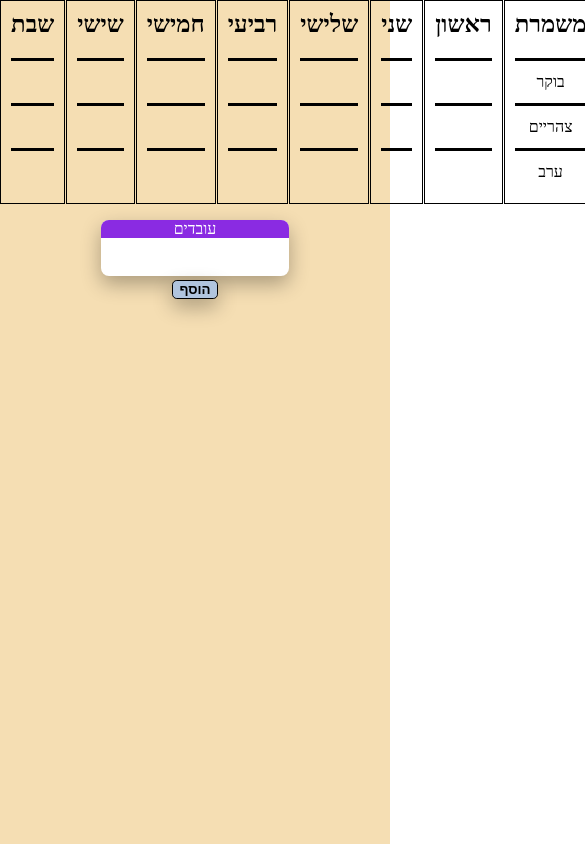
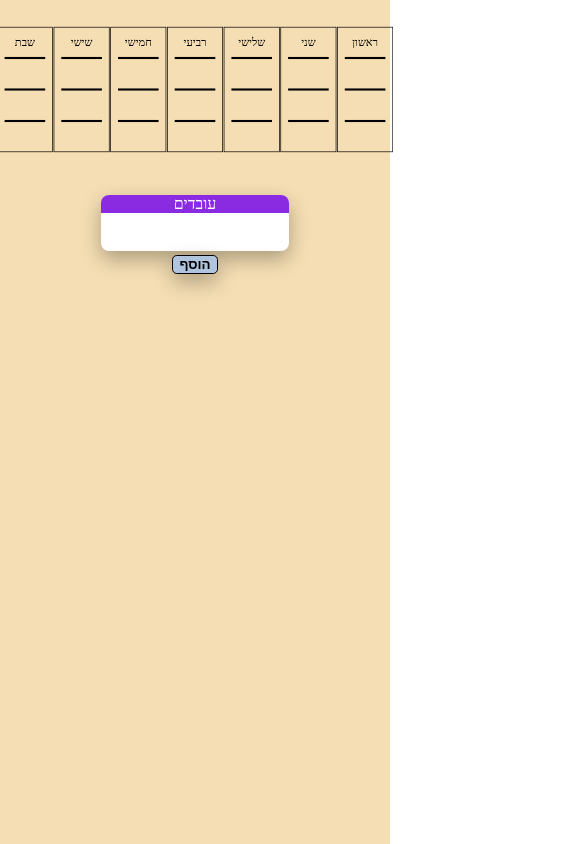
Before and after one commit to shahafss/shift-scheduler-app, a Nuxt app: page / in a window 390 px wide. Shown: the whole page, 585 px wide, since content can reach past the window. Built offline with nearby package versions, Linux system fonts and the light colour scheme.

Commit message:
basic mobile support

```diff
--- a/components/EmployeeListItem.tsx
+++ b/components/EmployeeListItem.tsx
@@ -1,5 +1,6 @@
 import { css } from "@emotion/css"
 import type { Employee } from "./EmplyeesListView"
+import { useScreenSize } from "./composables/useScreenSize"
 
 export const EmployeeListItem = defineComponent({
   name: "EmployeeListItem",
@@ -14,11 +15,16 @@ export const EmployeeListItem = defineComponent({
   },
   setup(props) {
     return () => {
+      const { isSsize } = useScreenSize()
       const { isSelected, employee, onClick, onDeleteClick } = props
 
       return (
         <div
-          class={[employeeStyle, isSelected && employeeSelectedStyle]}
+          class={[
+            employeeStyle,
+            isSelected && employeeSelectedStyle,
+            !isSsize.value && hoverStyle,
+          ]}
           onClick={() => onClick(employee)}
         >
           {isSelected && (
@@ -46,6 +52,9 @@ const employeeStyle = css({
   borderRadius: "0.25rem",
   userSelect: "none",
   transition: "all ease 0.3s",
+})
+
+const hoverStyle = css({
   ":hover": { transform: "scale(1.1)" },
 })
 
--- a/components/EmplyeesListView.tsx
+++ b/components/EmplyeesListView.tsx
@@ -43,6 +43,7 @@ export const EmployeesListView = defineComponent({
         color: generateRandomSoftRGBA(),
       })
       showInput.value = false
+      inputValue.value = undefined
     }
 
     function generateRandomSoftRGBA(): string {
--- a/components/Grid.tsx
+++ b/components/Grid.tsx
@@ -1,13 +1,19 @@
 import { defineComponent } from "vue"
-import { css } from "@emotion/css"
+import { css, cx } from "@emotion/css"
 import type { Employee } from "./EmplyeesListView"
 import { CellItem } from "./CellItem"
+
+type GridSize = "s" | "m" | "l"
 
 export const Grid = defineComponent({
   name: "ShiftsGrid",
   props: {
     selectedEmployee: {
       type: Object as PropType<Employee | null>,
+      required: true,
+    },
+    size: {
+      type: String as PropType<GridSize>,
       required: true,
     },
   },
@@ -20,7 +26,6 @@ export const Grid = defineComponent({
       const cellId = `cell-${dayIndex}-${cellIndex}`
       if (!cellEmployeeMap.value.has(cellId)) {
         cellEmployeeMap.value.set(cellId, props.selectedEmployee)
-        console.log(cellEmployeeMap.value)
       } else {
         cellEmployeeMap.value.delete(cellId)
       }
@@ -48,11 +53,13 @@ export const Grid = defineComponent({
 
       return days.map((day, dayIndex) => (
         <div class={column}>
-          <h2 class={columnTitle}>{day}</h2>
+          <div class={cx(gridCellStyle, css({ borderTop: 0 }))}>
+            <div class={columnTitle}>{day}</div>
+          </div>
           {[1, 2, 3].map((_, cellIndex) => (
             <div
               onClick={() => handleCellClick(dayIndex, cellIndex)}
-              class={[row]}
+              class={gridCellStyle}
             >
               {renderCellItems(dayIndex, cellIndex)}
             </div>
@@ -62,14 +69,22 @@ export const Grid = defineComponent({
     }
 
     return () => (
-      <div id="container" class={gridContainer}>
+      <div
+        class={
+          props.size === "l" || props.size === "m"
+            ? gridContainer
+            : gridContainerSmall
+        }
+      >
         {renderDays()}
-        <div class={column}>
-          <h2 class={columnTitle}>משמרת</h2>
-          <div class={row}>בוקר</div>
-          <div class={row}>צהריים</div>
-          <div class={row}>ערב</div>
-        </div>
+        {props.size === "l" && (
+          <div class={column}>
+            <div class={cx(gridCellStyle, css({ borderTop: 0 }))}>משמרת</div>
+            <div class={gridCellStyle}>בוקר</div>
+            <div class={gridCellStyle}>צהריים</div>
+            <div class={gridCellStyle}>ערב</div>
+          </div>
+        )}
       </div>
     )
   },
@@ -78,6 +93,14 @@ export const Grid = defineComponent({
 const gridContainer = css({
   display: "grid",
   gridTemplateColumns: "repeat(8, 1fr)",
+  gap: "5px",
+  height: "fit-content",
+})
+
+const gridContainerSmall = css({
+  scale: "0.7",
+  display: "grid",
+  gridTemplateColumns: "repeat(7, 1fr)",
   gap: "1px",
   height: "fit-content",
 })
@@ -88,15 +111,18 @@ const columnTitle = css({
 
 const column = css({
   border: "1px solid black",
-  padding: "10px",
+  padding: "0 10px",
   textAlign: "center",
 })
 
-const row = css({
+const gridCellStyle = css({
   height: "2rem",
   borderTop: "3px solid black",
   padding: "5px",
   display: "flex",
   justifyContent: "center",
   alignItems: "center",
+  minWidth: "3rem",
 })
+
+// const gridCellSmallStyle = css({})
--- a/components/HomePage.tsx
+++ b/components/HomePage.tsx
@@ -2,6 +2,7 @@ import { defineComponent } from "vue"
 import { css } from "@emotion/css"
 import { Grid } from "./Grid"
 import { EmployeesListView, type Employee } from "./EmplyeesListView"
+import { useScreenSize } from "./composables/useScreenSize"
 
 export const HomePage = defineComponent({
   name: "HomePage",
@@ -15,25 +16,39 @@ export const HomePage = defineComponent({
       }
     }
 
-    return () => (
-      <div class={style}>
-        <div style={{ width: "100%" }}>
-          <Grid selectedEmployee={selectedEmployee.value} />
-          <div style={{ marginTop: "1rem" }}>
-            <EmployeesListView
+    return () => {
+      const { isSsize, isMsize } = useScreenSize()
+
+      return (
+        <div class={containerStyle}>
+          <div class={contentStyle}>
+            <Grid
               selectedEmployee={selectedEmployee.value}
-              onUpdateSelectedEmployee={handleSelectedEmployeeUpdate}
+              size={isSsize.value ? "s" : isMsize.value ? "m" : "l"}
             />
+            <div style={{ marginTop: "1rem" }}>
+              <EmployeesListView
+                selectedEmployee={selectedEmployee.value}
+                onUpdateSelectedEmployee={handleSelectedEmployeeUpdate}
+              />
+            </div>
           </div>
         </div>
-      </div>
-    )
+      )
+    }
   },
 })
 
-const style = css({
+const containerStyle = css({
   width: "100%",
-  height: "100vh",
+  height: "100dvh",
   backgroundColor: "wheat",
   display: "flex",
 })
+
+const contentStyle = css({
+  width: "100%",
+  display: "flex",
+  flexDirection: "column",
+  alignItems: "center",
+})
--- /dev/null
+++ b/components/composables/useScreenSize.tsx
@@ -0,0 +1,28 @@
+import { useWindowSize } from "@vueuse/core"
+import { ref } from "vue"
+
+export function useScreenSize() {
+  const { width } = useWindowSize()
+
+  const breakpoint = {
+    small: 414,
+    medium: 640,
+  }
+
+  const isSsize = ref(width.value <= breakpoint.small)
+  const isMsize = ref(
+    width.value <= breakpoint.medium && width.value > breakpoint.small
+  )
+
+  watch(
+    width,
+    () => {
+      isSsize.value = width.value <= breakpoint.small
+      isMsize.value =
+        width.value <= breakpoint.medium && width.value > breakpoint.small
+    },
+    { immediate: true }
+  )
+
+  return { isSsize, isMsize }
+}
--- a/package.json
+++ b/package.json
@@ -13,6 +13,7 @@
   },
   "dependencies": {
     "@emotion/css": "^11.11.2",
+    "@vueuse/core": "^10.9.0",
     "nuxt": "^3.6.2",
     "uuid": "^9.0.1",
     "vue": "^3.4.21",
```
Also changed, not shown: 1 other file (tests, documents, lock files or other folders).
